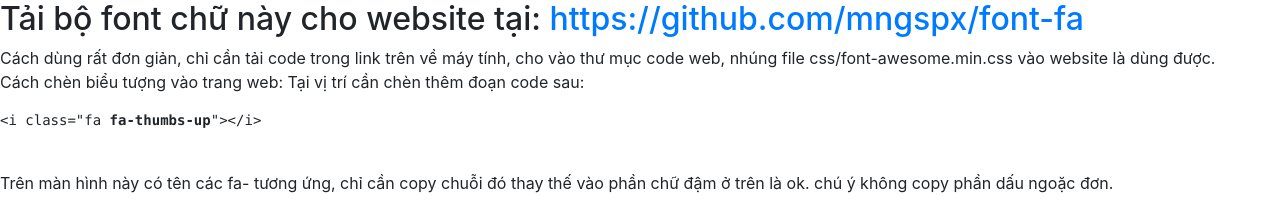
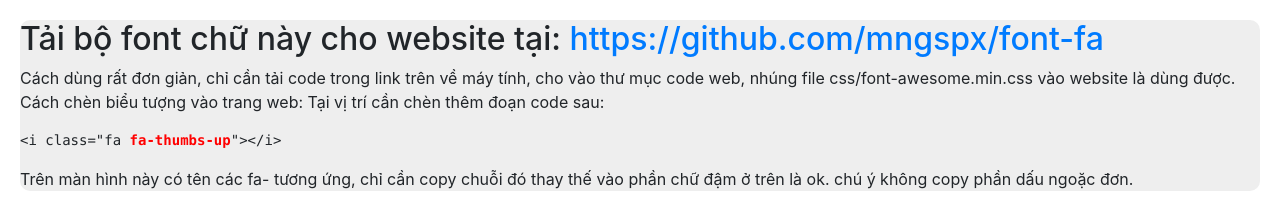
Before and after one commit to mngspx/font-fa, a website: page index.html in a window 1280 px wide. Shown: the top 208 px of the page. Drawn offline with nearby package versions, Linux system fonts and the light colour scheme.

Commit message:
sua huong dan

```diff
--- a/index.html
+++ b/index.html
@@ -11,11 +11,13 @@
     </style>
 </head>
 <body>
+  <div style="margin:20px; background:#eee; border-radius:10px;">
  <h2>Tải bộ font chữ này cho website tại: <a target="_blank" href="https://github.com/mngspx/font-fa">https://github.com/mngspx/font-fa</a> </h2>
   <p>Cách dùng rất đơn giản, chỉ cần tải code trong link trên về máy tính, cho vào thư mục code web, nhúng file css/font-awesome.min.css vào website là dùng được.<br>
-     Cách chèn biểu tượng vào trang web: Tại vị trí cần chèn thêm đoạn code sau: <pre>&lt;i class="fa <b>fa-thumbs-up</b>"&gt;&lt;/i&gt;</pre> <br>
+     Cách chèn biểu tượng vào trang web: Tại vị trí cần chèn thêm đoạn code sau: <pre>&lt;i class="fa <b style='color:red'>fa-thumbs-up</b>"&gt;&lt;/i&gt;</pre>
      Trên màn hình này có tên các fa- tương ứng, chỉ cần copy chuỗi đó thay thế vào phần chữ đậm ở trên là ok. chú ý không copy phần dấu ngoặc đơn.
   </p>
+  </div>
   <div class="tab-pane active" id="fa-icons">
                 <section id="new">
                   <h4 class="page-header">66 New Icons in 4.4</h4>
```
